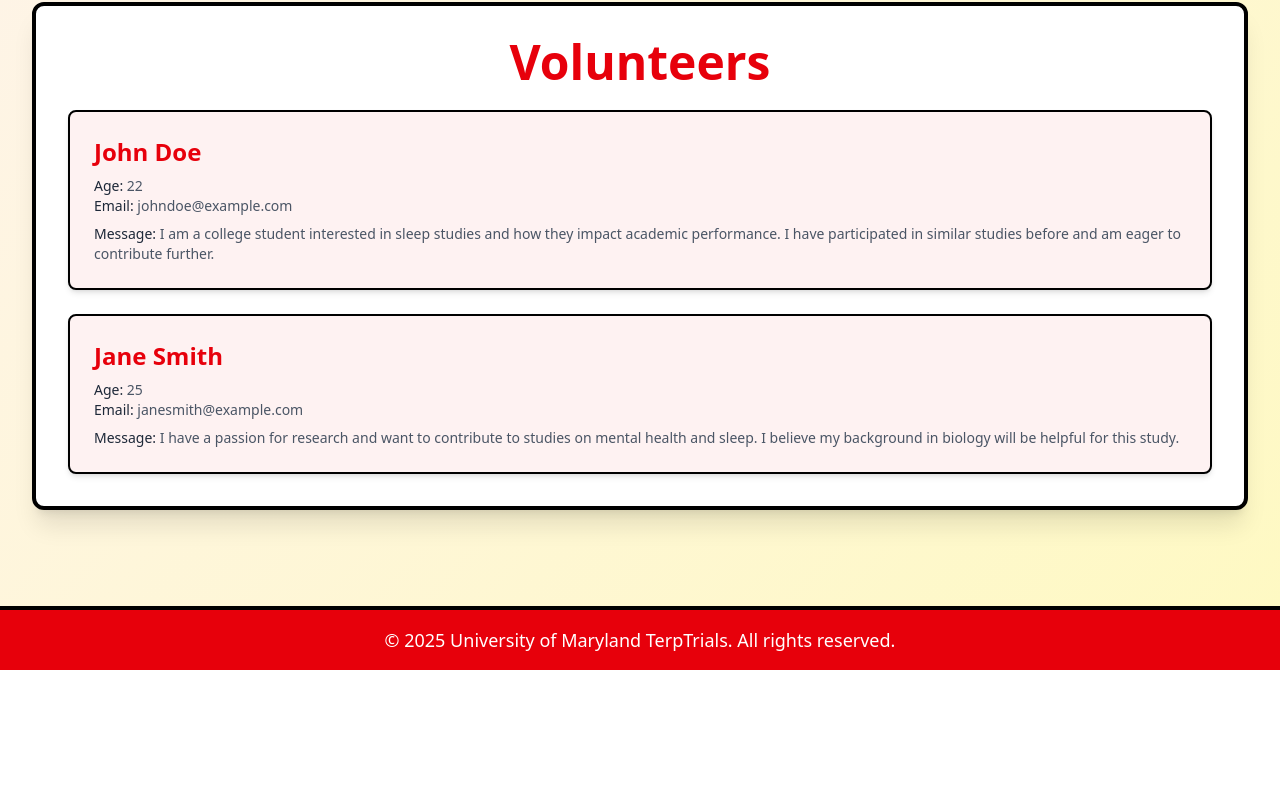
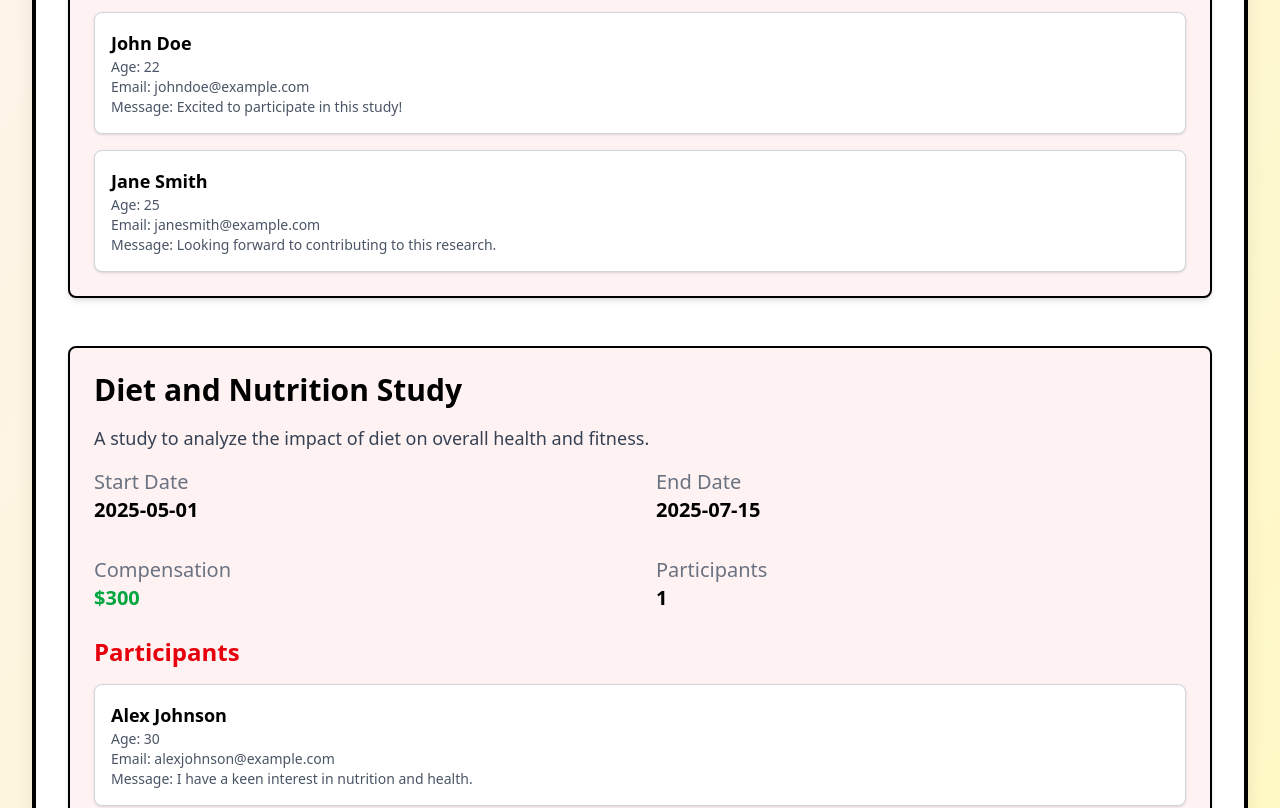
Before and after one commit to PriyankaPatel72/Trials, a Next.js app: page /HomePageTrialRunner in a window 1280 px wide. Shown: the part 738-1546 px from the top of the page. Before the commit the page ends 1408 px from the top, so only its background shows below. Built offline with nearby package versions, Linux system fonts and the light colour scheme.

Commit message:
last one!

```diff
--- a/app/HomePageTrialRunner/page.tsx
+++ b/app/HomePageTrialRunner/page.tsx
@@ -1,13 +1,14 @@
 "use client";
-import React from "react";
+import React, { useState, useEffect } from "react";
 import Head from "next/head";
 import Link from "next/link";
 import Header from "../../components/Header/Header";
 import Footer from "../../components/Footer/Footer";
 
 export default function HomePageTrialRunner() {
-  // Mock data for the trial and participants
-  const trial = {
+  const [studies, setStudies] = useState([
+    {
+      id: 1,
       title: "Sleep Study for College Students",
       description: "A clinical trial to study the effects of sleep patterns on academic performance.",
       startDate: "2025-04-01",
@@ -19,38 +20,68 @@ export default function HomePageTrialRunner() {
           name: "John Doe",
           age: 22,
           email: "johndoe@example.com",
-        completed: true,
-        message:
-          "I am a college student interested in sleep studies and how they impact academic performance. I have participated in similar studies before and am eager to contribute further.",
+          message: "Excited to participate in this study!",
         },
         {
           id: "456",
           name: "Jane Smith",
           age: 25,
           email: "janesmith@example.com",
-        completed: true,
-        message:
-          "I have a passion for research and want to contribute to studies on mental health and sleep. I believe my background in biology will be helpful for this study.",
+          message: "Looking forward to contributing to this research.",
         },
+      ],
+    },
+    {
+      id: 2,
+      title: "Diet and Nutrition Study",
+      description: "A study to analyze the impact of diet on overall health and fitness.",
+      startDate: "2025-05-01",
+      endDate: "2025-07-15",
+      compensation: "$300",
+      participants: [
         {
           id: "789",
           name: "Alex Johnson",
-        age: 23,
+          age: 30,
           email: "alexjohnson@example.com",
-        completed: false,
-        message: "",
+          message: "I have a keen interest in nutrition and health.",
         },
       ],
+    },
+  ]); // Default mock data for testing
+
+  const [isLoading, setIsLoading] = useState(false); // Set to false since we are using mock data
+  const [error, setError] = useState(null); // No error initially
+
+  // Fetch studies from the API (disabled for now since we are using mock data)
+  useEffect(() => {
+    const fetchStudies = async () => {
+      try {
+        const response = await fetch("http://localhost:8085/api/studies"); // Replace with your API endpoint
+        if (!response.ok) {
+          const text = await response.text();
+          throw new Error(`Error ${response.status}: ${text}`);
+        }
+
+        const studies = await response.json();
+        setStudies(studies); // Store the fetched studies in state
+      } catch (error) {
+        console.error("Failed to fetch studies:", error);
+
+      } finally {
+        setIsLoading(false); // Set loading to false
+      }
     };
 
-  // Filter participants to only include those who completed their application
-  const completedParticipants = trial.participants.filter((participant) => participant.completed);
+    // Uncomment the following line to enable API fetching
+    // fetchStudies();
+  }, []);
 
   return (
     <div className="min-h-screen bg-gradient-to-br from-red-50 to-yellow-100">
       <Head>
         <title>TerpTrial | Trial Dashboard</title>
-        <meta name="description" content="Manage your clinical trial and participants" />
+        <meta name="description" content="Manage your clinical trials and participants" />
       </Head>
 
       {/* Sticky Navigation Bar */}
@@ -77,66 +108,72 @@ export default function HomePageTrialRunner() {
       {/* Header Component */}
       <Header />
 
-      {/* Trial Overview Section */}
+      {/* Studies Section */}
       <section className="max-w-7xl mx-auto px-4 sm:px-6 lg:px-8 py-12">
         <div className="bg-white p-8 rounded-xl shadow-xl border-4 border-black">
-          <h1 className="text-5xl font-extrabold text-red-600 mb-4 text-left">{trial.title}</h1>
-          <p className="text-lg text-gray-700 mb-8 text-left">{trial.description}</p>
+          <h2 className="text-5xl font-bold text-red-600 mb-6 text-center">Your Studies</h2>
+          {isLoading ? (
+            <p className="text-lg text-gray-700 text-center">Loading studies...</p>
+          ) : error ? (
+            <p className="text-lg text-red-600 text-center">{error}</p>
+          ) : studies.length > 0 ? (
+            <div className="space-y-12">
+              {studies.map((study) => (
+                <div key={study.id} className="bg-red-50 p-6 rounded-lg border-2 border-black shadow-md">
+                  <h3 className="text-3xl font-bold text-black mb-4">{study.title}</h3>
+                  <p className="text-lg text-gray-700 mb-4">{study.description}</p>
                   <div className="grid grid-cols-1 sm:grid-cols-2 gap-8">
                     <div>
                       <p className="text-xl font-medium text-gray-500">Start Date</p>
-              <p className="text-xl font-semibold text-black">{trial.startDate}</p>
+                      <p className="text-xl font-semibold text-black">{study.startDate}</p>
                     </div>
                     <div>
                       <p className="text-xl font-medium text-gray-500">End Date</p>
-              <p className="text-xl font-semibold text-black">{trial.endDate}</p>
+                      <p className="text-xl font-semibold text-black">{study.endDate}</p>
                     </div>
                     <div>
                       <p className="text-xl font-medium text-gray-500">Compensation</p>
-              <p className="text-xl font-semibold text-green-600">{trial.compensation}</p>
+                      <p className="text-xl font-semibold text-green-600">{study.compensation}</p>
                     </div>
                     <div>
                       <p className="text-xl font-medium text-gray-500">Participants</p>
-              <p className="text-xl font-semibold text-black">{completedParticipants.length}</p>
+                      <p className="text-xl font-semibold text-black">{study.participants.length}</p>
                     </div>
                   </div>
-        </div>
-      </section>
 
                   {/* Participants Section */}
-      <section className="max-w-7xl mx-auto px-4 sm:px-6 lg:px-8 py-12">
-        <div className="bg-white p-8 rounded-xl shadow-xl border-4 border-black">
-          <h2 className="text-5xl font-bold text-red-600 mb-6 text-center">Volunteers</h2>
-          {completedParticipants.length > 0 ? (
-            <ul className="space-y-6">
-              {completedParticipants.map((participant) => (
+                  <div className="mt-6">
+                    <h4 className="text-2xl font-bold text-red-600 mb-4">Participants</h4>
+                    {study.participants.length > 0 ? (
+                      <ul className="space-y-4">
+                        {study.participants.map((participant) => (
                           <li
                             key={participant.id}
-                  className="bg-red-50 p-6 rounded-lg border-2 border-black shadow-md hover:shadow-2xl hover:scale-105 transition-transform duration-300"
+                            className="bg-white p-4 rounded-lg border border-gray-300 shadow-sm"
                           >
-                  <h3 className="text-2xl font-bold text-black">
-                    <Link
-                      href={`/VolunteerProfile/${participant.id}`}
-                      className="text-red-600 hover:text-gray-700 hover:underline transition-colors duration-200"
-                    >
-                      {participant.name}
-                    </Link>
-                  </h3>
-                  <p className="text-sm text-gray-600 mt-2">
-                    <span className="font-medium text-gray-800">Age:</span> {participant.age}
+                            <h5 className="text-lg font-bold text-black">{participant.name}</h5>
+                            <p className="text-sm text-gray-600">
+                              <span className="font-medium">Age:</span> {participant.age}
                             </p>
                             <p className="text-sm text-gray-600">
-                    <span className="font-medium text-gray-800">Email:</span> {participant.email}
+                              <span className="font-medium">Email:</span> {participant.email}
                             </p>
-                  <p className="text-sm text-gray-600 mt-2">
-                    <span className="font-medium text-gray-800">Message:</span>{" "}
+                            <p className="text-sm text-gray-600">
+                              <span className="font-medium">Message:</span>{" "}
                               {participant.message || "No message provided."}
                             </p>
                           </li>
                         ))}
                       </ul>
                     ) : (
-            <p className="text-lg text-gray-700 text-center">No participants have completed their application yet.</p>
+                      <p className="text-lg text-gray-700">No participants have completed their application yet.</p>
+                    )}
+                  </div>
+                </div>
+              ))}
+            </div>
+          ) : (
+            <p className="text-lg text-gray-700 text-center">No studies found.</p>
           )}
         </div>
       </section>
```
Lines whose indentation alone changed are shown as unchanged.
